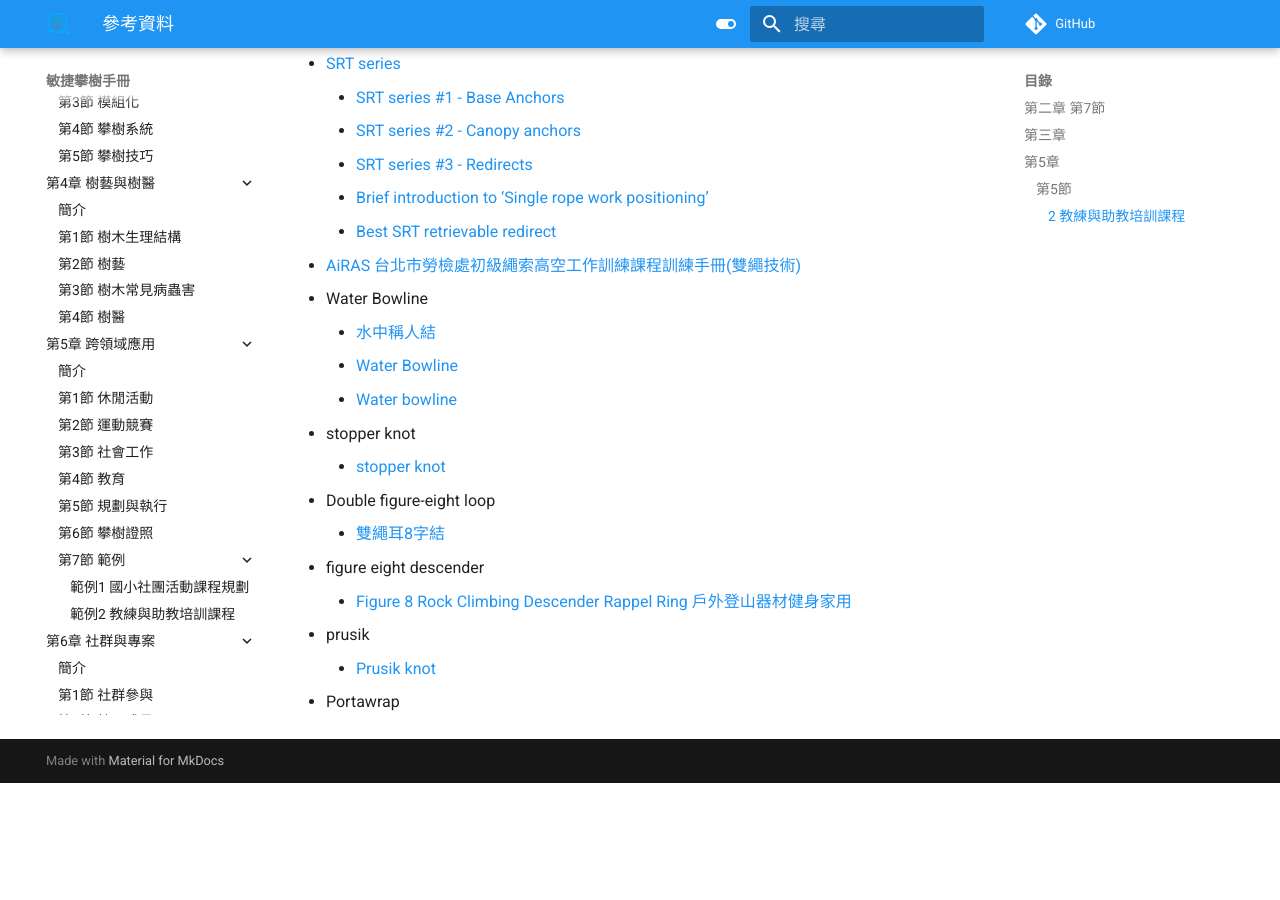
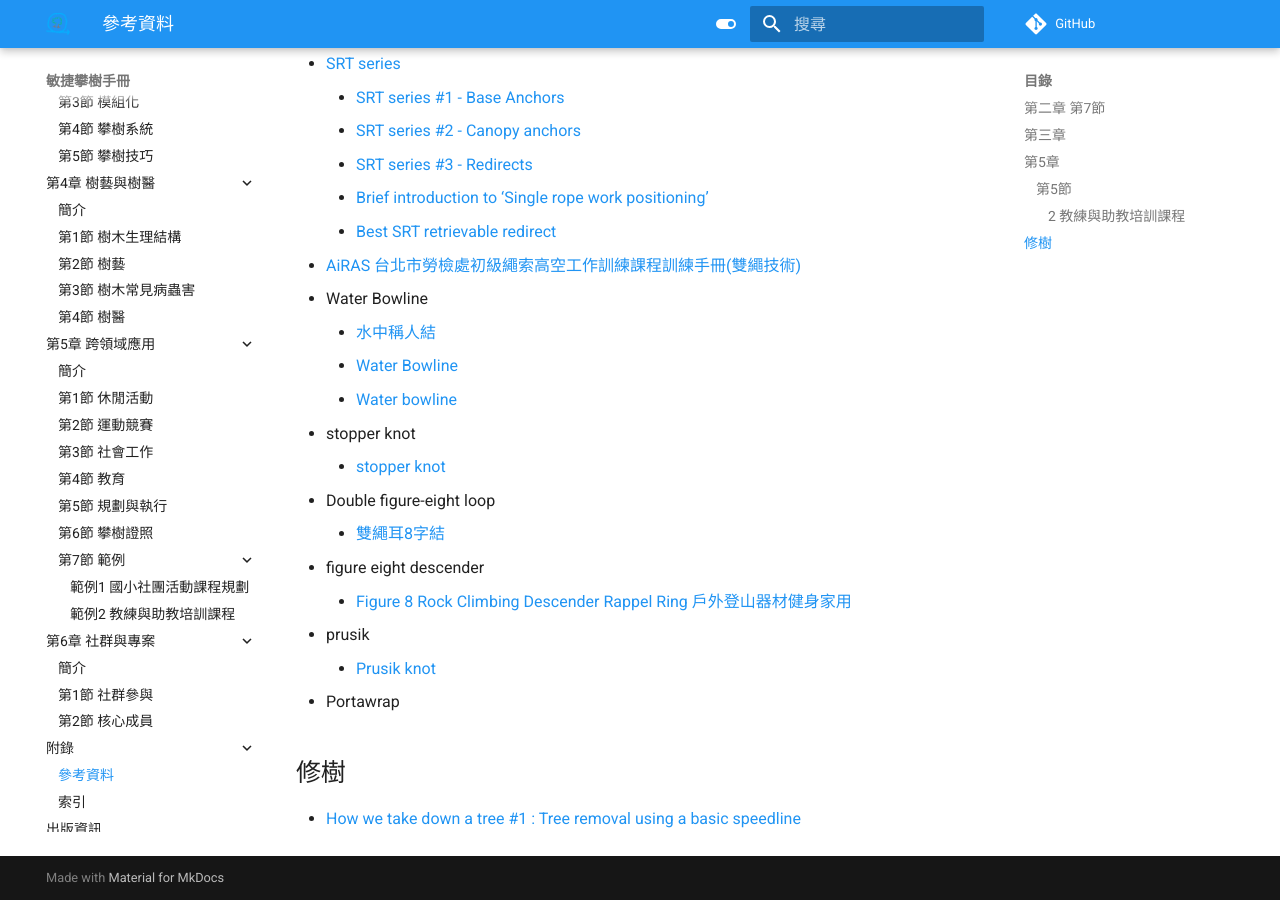
Before and after one commit to Uesugi-Summer-Sea/Agile-Tree-Climbing-Manual, an MkDocs documentation site: the page built from docs/7-附錄/1-參考資料.md, in a window 1280 px wide and 900 px high, scrolled down 4066 px. Built offline with MkDocs 1.6.1 and Material for MkDocs 9.7.7, drawn with Linux system fonts in a browser that asks for light colours; comment, search, counter and statistics services are not loaded; before the commit the page ends 4849 px from its top, so only the background shows below that.

Commit message:
Relate # ! 提交將更新參考資料
修改項目:

模組:

```diff
--- a/docs/7-附錄/1-參考資料.md
+++ b/docs/7-附錄/1-參考資料.md
@@ -119,3 +119,7 @@
 - prusik
   - [Prusik knot](https://en.wikipedia.org/wiki/Prusik_knot)
 - Portawrap
+
+## 修樹
+
+- [How we take down a tree \#1 : Tree removal using a basic speedline](https://youtu.be/1rwx6Z3Fzjo)
```
